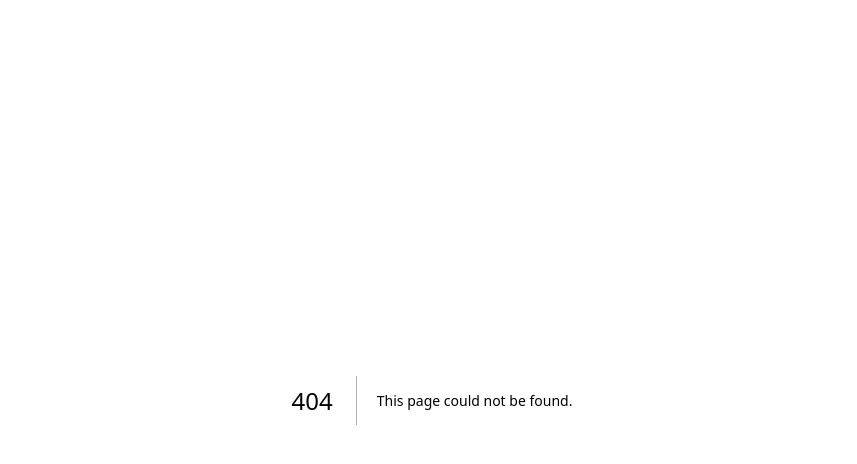
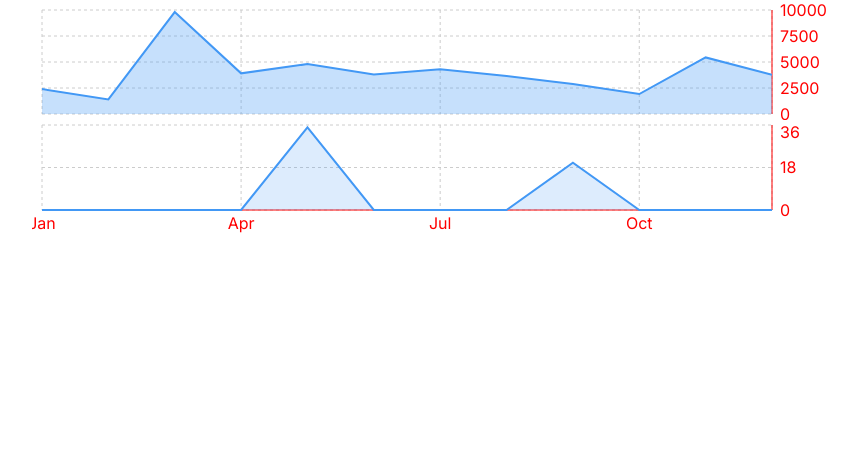
Before and after one commit to XiaolongWang-Rocky/next-sandbox, a Next.js app: page /rechart-demo in a window 1280 px wide. Before the commit this address had no page. Shown: the top 464 px of the page, without its empty margins (208-1065 px from the left). Built offline with nearby package versions, Linux system fonts and the light colour scheme.

Commit message:
recharts demo

```diff
--- a/package.json
+++ b/package.json
@@ -21,7 +21,8 @@
     "react-chartjs-2": "^5.2.0",
     "react-date-range": "^1.4.0",
     "react-dom": "^18",
-    "react-hook-form": "^7.48.2"
+    "react-hook-form": "^7.48.2",
+    "recharts": "^2.10.3"
   },
   "devDependencies": {
     "@types/node": "^20",
--- a/src/app/(pages)/react-charts/page.tsx
+++ b/src/app/(pages)/react-charts/page.tsx
@@ -1,5 +1,5 @@
 'use client'
-import React from 'react';
+import React from 'react'
 import {
   Chart as ChartJS,
   CategoryScale,
@@ -9,8 +9,9 @@ import {
   Title,
   Tooltip,
   Legend,
-} from 'chart.js';
-import { Line } from 'react-chartjs-2';
+} from 'chart.js'
+import { Line } from 'react-chartjs-2'
+import './style.css'
 
 const rowData = [
   {month: 1, value: 54, count: 7},
@@ -35,9 +36,10 @@ ChartJS.register(
   Title,
   Tooltip,
   Legend
-);
+)
 
 export const options = {
+  maintainAspectRatio: false,
   plugins: {
     legend: {
       display: false
@@ -65,9 +67,13 @@ export const options = {
         display: false,
         // text: 'Value',
       },
+      scaleLabel: {
+        display: true,
+        labelString: 'Label for Y-axis'
+      }
     },
   },
-};
+}
 
 export default function Page() {
   const months = rowData.map(entry => entry.month)
@@ -100,7 +106,8 @@ export default function Page() {
     ],
   };
 
-  return <div style={{height: '400px'}}>
+  return <div className='chart-container'>
+      <div style={{height: '100px', width: '800px', paddingRight: '50px'}} className='chart-wrapper'>
         <Line
         data={chartData}
         options={{
@@ -132,6 +139,9 @@ export default function Page() {
           }
         }}
         />
+      </div>
+      <div style={{height: '100px', width: '800px', paddingRight: '50px'}} className='chart-wrapper'>
         <Line data={chartData2} options={options} />
       </div>
+    </div>
 }
--- /dev/null
+++ b/src/app/(pages)/react-charts/style.css
@@ -0,0 +1,27 @@
+.chart-container {
+    position: relative;
+    flex-direction: column;
+    display: flex;
+  }
+
+  .chart-wrapper {
+    width: 600px; /* Set the desired width for the chart area */
+    height: 400px; /* Set the desired height */
+  }
+
+  /* Absolute positioning for the y-axis label */
+  .chart-wrapper .chartjs-size-monitor, .chart-wrapper .chartjs-size-monitor-expand,
+  .chart-wrapper .chartjs-size-monitor-shrink {
+    position: absolute;
+    right: 0;
+  }
+
+  .chart-wrapper .chartjs-size-monitor, .chart-wrapper .chartjs-size-monitor-expand {
+    top: 0;
+    height: 100%;
+  }
+
+  .chart-wrapper .chartjs-size-monitor-shrink {
+    top: 50%;
+    transform: translateY(-50%);
+  }
--- /dev/null
+++ b/src/app/(pages)/rechart-demo/page.tsx
@@ -0,0 +1,118 @@
+'use client'
+import React from 'react';
+import { AreaChart, Area, XAxis, YAxis, CartesianGrid, ResponsiveContainer, Tooltip, } from 'recharts';
+
+const data = [
+    {
+        month: 'Jan',
+        uv: 0,
+        pv: 2400,
+    },
+    {
+        month: 'Feb',
+        uv: 0,
+        pv: 1398,
+    },
+    {
+        month: 'Mar',
+        uv: 0,
+        pv: 9800,
+    },
+    {
+        month: 'Apr',
+        uv: 0,
+        pv: 3908,
+    },
+    {
+        month: 'May',
+        uv: 35,
+        pv: 4800,
+    },
+    {
+        month: 'Jun',
+        uv: 0,
+        pv: 3800,
+    },
+    {
+        month: 'Jul',
+        uv: 0,
+        pv: 4300,
+    },
+    {
+        month: 'Aug',
+        uv: 0,
+        pv: 3654,
+    },
+    {
+        month: 'Sep',
+        uv: 20,
+        pv: 2877,
+    },
+    {
+        month: 'Oct',
+        uv: 0,
+        pv: 1920,
+    },
+    {
+        month: 'Nov',
+        uv: 0,
+        pv: 5440,
+    },
+    {
+        month: 'Dec',
+        uv: 0,
+        pv: 3770,
+    }
+]
+
+export default function Page() {
+    const CustomTooltip = ({ active, payload }) => {
+        if (active && payload && payload.length) {
+            const tooltipContent = Object.entries(payload[0].payload)
+            return (
+                <div className="custom-tooltip">
+                    <p className="label">{tooltipContent[0][1]}</p>
+                    <p className="desc">{`${tooltipContent[1][0]} : ${tooltipContent[1][1]}`}</p>
+                    <p className="desc">{`${tooltipContent[2][0]} : ${tooltipContent[2][1]}`}</p>
+                </div>
+            )
+        }
+        return null
+    }
+
+    return <div style={{display: 'flex', width: '100%', justifyContent: 'center'}}>
+        <ResponsiveContainer height={120} width={800}>
+            <style>
+                {`
+                .bottom-up-animation {
+                    transform-origin: bottom;
+                    animation: bottomUpAnimation 1s ease-out;
+                }
+
+                @keyframes bottomUpAnimation {
+                    from {
+                    transform: scaleY(0);
+                    }
+                    to {
+                    transform: scaleY(1);
+                    }
+                }
+                `}
+            </style>
+            <AreaChart data={data} margin={{left: 10, bottom: 6, top: 10}}>
+                <CartesianGrid strokeDasharray="3 3" />
+                <XAxis interval={2} hide={true} axisLine={{stroke: 'red'}}/>
+                <YAxis orientation='right' interval={0} axisLine={{stroke: 'red'}} tick={{fill: 'red'}} tickLine={false}/>
+                <Area type="linear" dataKey="pv" stroke="#4298f5" dot={false} strokeWidth={2} fillOpacity={1} fill='rgba(66, 152, 245, 0.3)'/>
+                <Tooltip content={<CustomTooltip />}/>
+            </AreaChart>
+            <AreaChart data={data} margin={{left: 10, top: 5}}>
+                <CartesianGrid strokeDasharray="3 3" />
+                <XAxis dataKey="month" interval={2} axisLine={{stroke: 'red'}} tick={{fill: 'red'}} tickLine={false}/>
+                <YAxis orientation='right' axisLine={{stroke: 'red'}} tick={{fill: 'red'}} tickLine={false}/>
+                <Area type="linear" dataKey="uv" stroke="#4298f5" strokeWidth={2} dot={false} fill='rgba(66, 152, 245, 0.3)' />
+                <Tooltip content={<CustomTooltip />}/>
+            </AreaChart>
+        </ResponsiveContainer>
+    </div>
+}
```
Also changed, not shown: 1 other file (tests, documents, lock files or other folders). Lines whose indentation alone changed are shown as unchanged.
